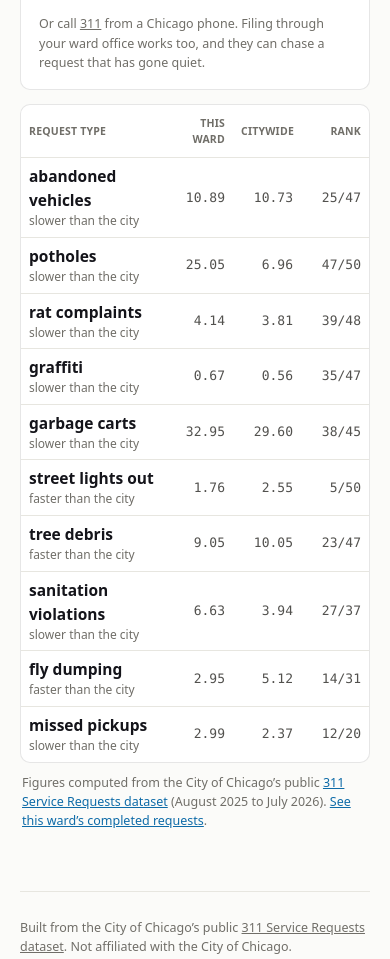
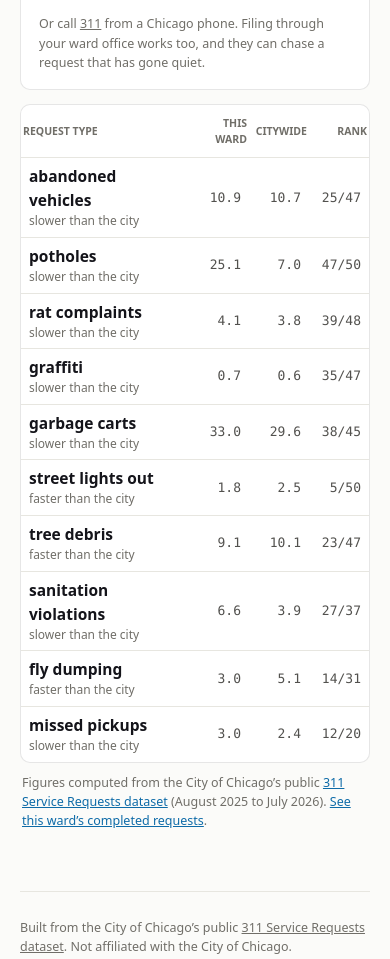
Before and after one commit to PapaDorsal/311board, a plain HTML site: page ward-1.html in a window 390 px wide. Shown: the part 1056-2015 px from the top of the page. Drawn offline with Linux system fonts and the light colour scheme; a web font is replaced by a local one.

Commit message:
durations: one decimal, not two
10.89 against 10.73 invites a reading the sample cannot support. These
are medians over a few hundred requests; the second decimal was real
arithmetic but false precision, and it cost four glyphs in a column a
phone can barely spare.

One value in the current data (0.04 days) would round into the twelve
wards that genuinely close same-day, so anything above zero but under
0.05 renders as <0.1 rather than 0.0.

The freed width goes to the type column, which is what a reader is
actually scanning: 60px numeric columns instead of 68, so "rat
complaints", "garbage carts", "street lights out" and "missed pickups"
each fit on one line at 390px where they wrapped before. The sort
button's own side padding, not its type size, was what clipped the
longest header at the narrower width.

Swept 320, 340, 360, 390, 470, 620, 768 and 1440 on generated ward
pages, the legacy ?w= page and the board: no overflow, no clipped cell.

```diff
--- a/assets/app.css
+++ b/assets/app.css
@@ -252,13 +252,18 @@ td.c-ward a:hover { color: var(--accent); }
   .card-table .c-vol { display: none; }
   .card-table table { table-layout: fixed; width: 100%; }
   .card-table td, .card-table th { padding-left: 6px; padding-right: 6px; }
-  .card-table .c-num { width: 68px; }
+  /* 60, not 68: one decimal made the longest duration four glyphs instead of
+     five, and the width it freed is worth more to the type name than to
+     whitespace inside a numeric column. */
+  .card-table .c-num { width: 60px; }
   /* "unranked" is wider than a five-character duration, so on a ward that has
      one it pushed the whole table 5px past the card. It sets its own size
      rather than every numeric column widening to accommodate the longest word
      any ward happens to contain. */
-  .card-table .unranked { font-size: 11px; letter-spacing: -0.01em; }
-  .card-table thead th .sort-btn { font-size: 10.5px; letter-spacing: 0.02em; }
+  .card-table .unranked { font-size: 10px; letter-spacing: -0.01em; }
+  /* the button's own 8px side padding is a quarter of a 60px column, and that,
+     not the type size, is what clips the longest header */
+  .card-table thead th .sort-btn { font-size: 10.5px; letter-spacing: 0; padding-left: 2px; padding-right: 2px; }
 }
 .card-table td, .card-table th { padding-left: 8px; padding-right: 8px; }
 
--- a/assets/ward.js
+++ b/assets/ward.js
@@ -172,7 +172,11 @@
   });
 
   // Two decimals everywhere, so right-aligned figures also line up on the decimal point.
-  const d2 = (v) => (v === null ? '-' : Number(v).toFixed(2));
+  // One decimal, matching the board. See the note on d2 in app.js: the second
+  // decimal is false precision on a median over a few hundred requests, and a
+  // small-but-nonzero value says so rather than rounding into the same-day wards.
+  const d2 = (v) => (v === null || v === undefined ? '-'
+    : (v > 0 && v < 0.05 ? '<0.1' : Number(v).toFixed(1)));
 
   let sortKey = null, sortDir = 'asc';   // null = the published order below
   const VAL = {
```
Also changed, not shown: assets/app.js (+10 -3 lines).
